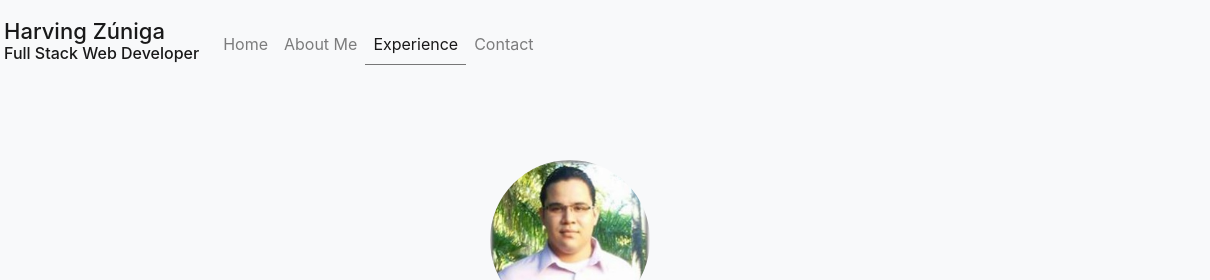
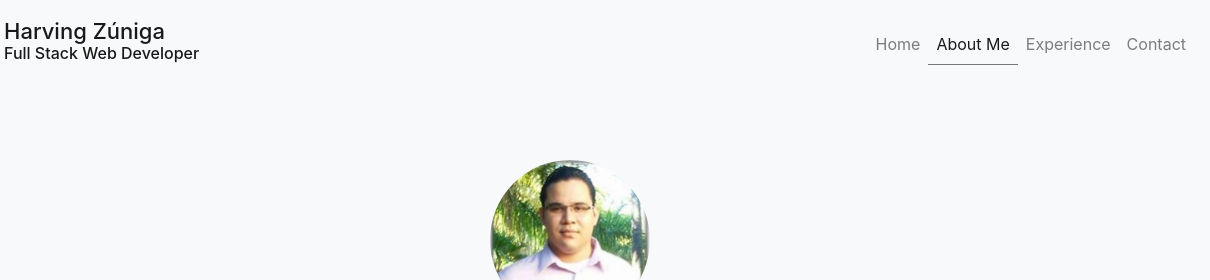
Before and after one commit to Code-Institute-Submissions/MS1Project, a plain HTML site: page about.html in a window 1280 px wide. Shown: the top 280 px of the page, 70-1280 px from the left. Drawn offline with nearby package versions, Linux system fonts and the light colour scheme.

Commit message:
Fixed navbar issue

```diff
--- a/about.html
+++ b/about.html
@@ -44,15 +44,15 @@
                 <!-- Navbar Menu  -->
                 <div class="collapse navbar-collapse" id="navbarToggler">
                     <!-- navbar Menu Items  -->
-                    <ul class="navbar-nav mt-2 mt-lg-0 mr-auto">
+                    <ul class="navbar-nav mt-2 mt-lg-0 ml-auto">
                         <li class="nav-item">
                             <a class="nav-link" href="index.html">Home</a>
                         </li>
                         <li class="nav-item">
-                            <a class="nav-link" href="about.html">About Me</a>
+                            <a class="nav-link active" href="about.html">About Me</a>
                         </li>
                         <li class="nav-item">
-                            <a class="nav-link active" href="experience.html">Experience</a>
+                            <a class="nav-link " href="experience.html">Experience</a>
                         </li>
                         <li class="nav-item">
                             <a class="nav-link" href="contact.html">Contact</a>
```
Also changed, not shown: contact.html (+3 -3 lines).
